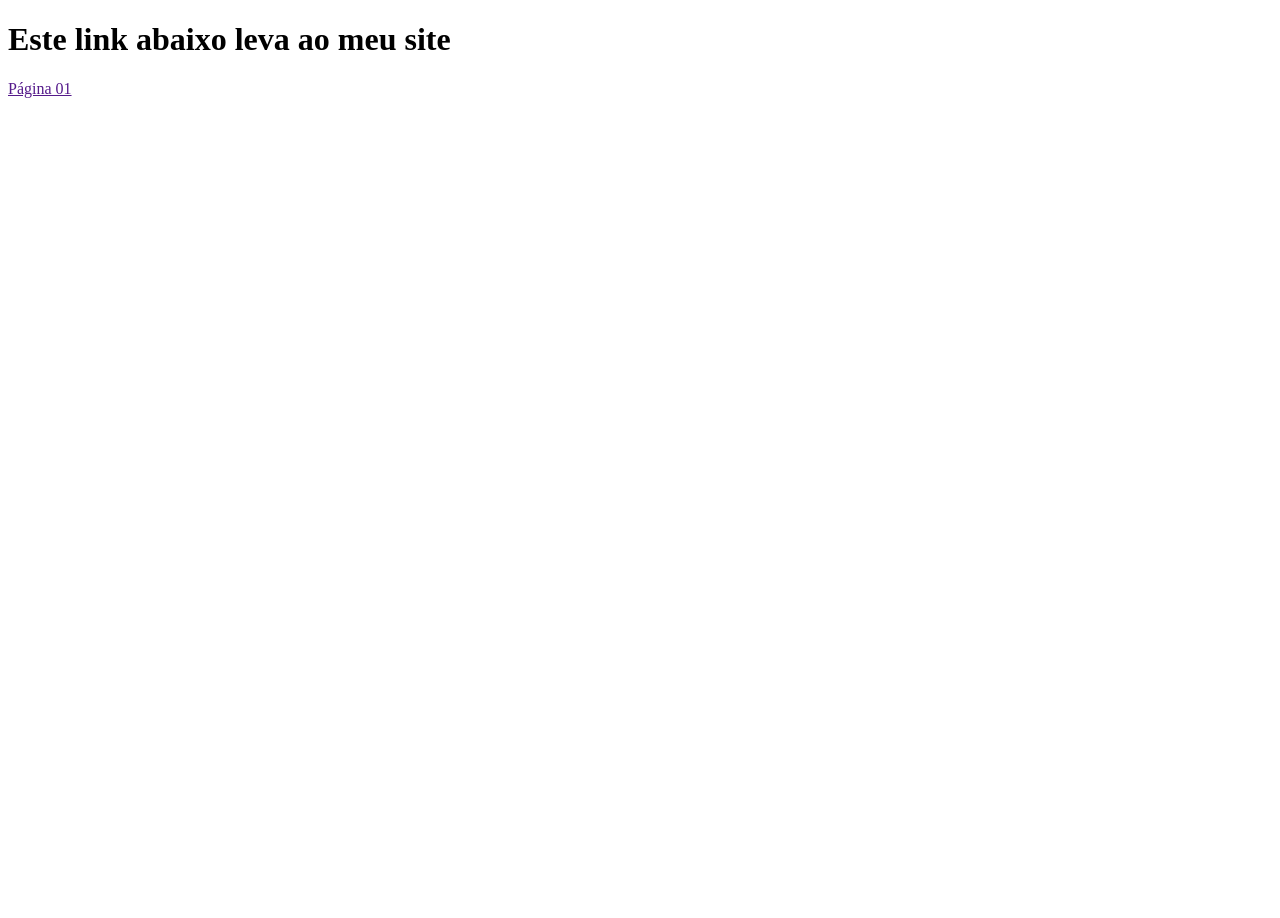
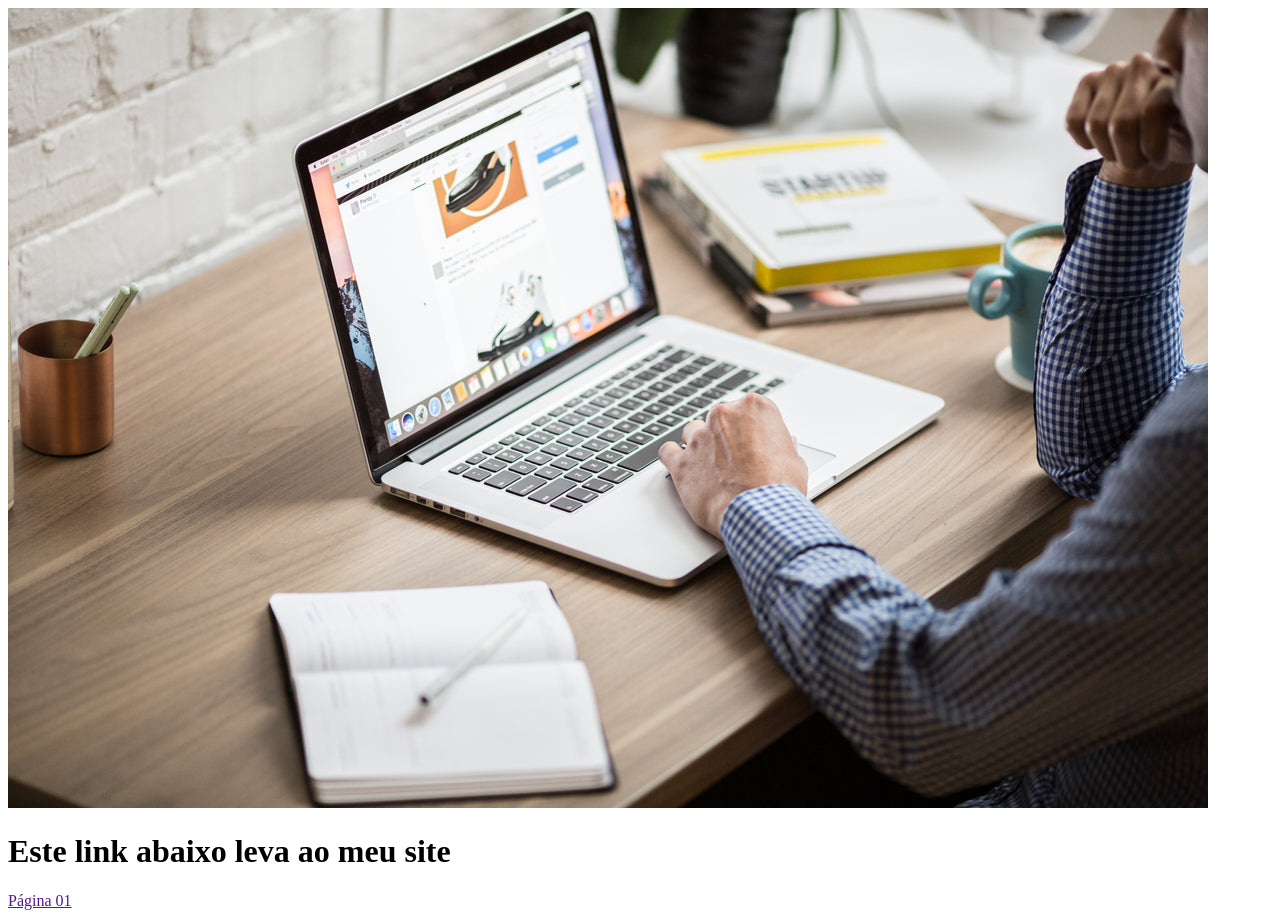
Before and after one commit to Bombreel/Av03Git, a plain HTML site: page index.html in a window 1280 px wide. Before the commit the page ends 800 px from the top, so only its background shows below. Drawn offline with Linux system fonts and the light colour scheme.

Commit message:
Versão 4 - página web

```diff
--- a/index.html
+++ b/index.html
@@ -7,7 +7,10 @@
 <title> Site AV03 </title>
 </head>
 <body>
+	<header>
+	<img src = "Imagens/imagempc.jpg" alt = "Imagem computador">
 	<h1> Este link abaixo leva ao meu site </h1>
+	</header>
 	<nav>
 	<a href = "" target = "blank"> Página 01 </a>
 	</nav>
```
Also changed, not shown: Imagens/732212.png (added), Imagens/imagempc.jpg (added).
